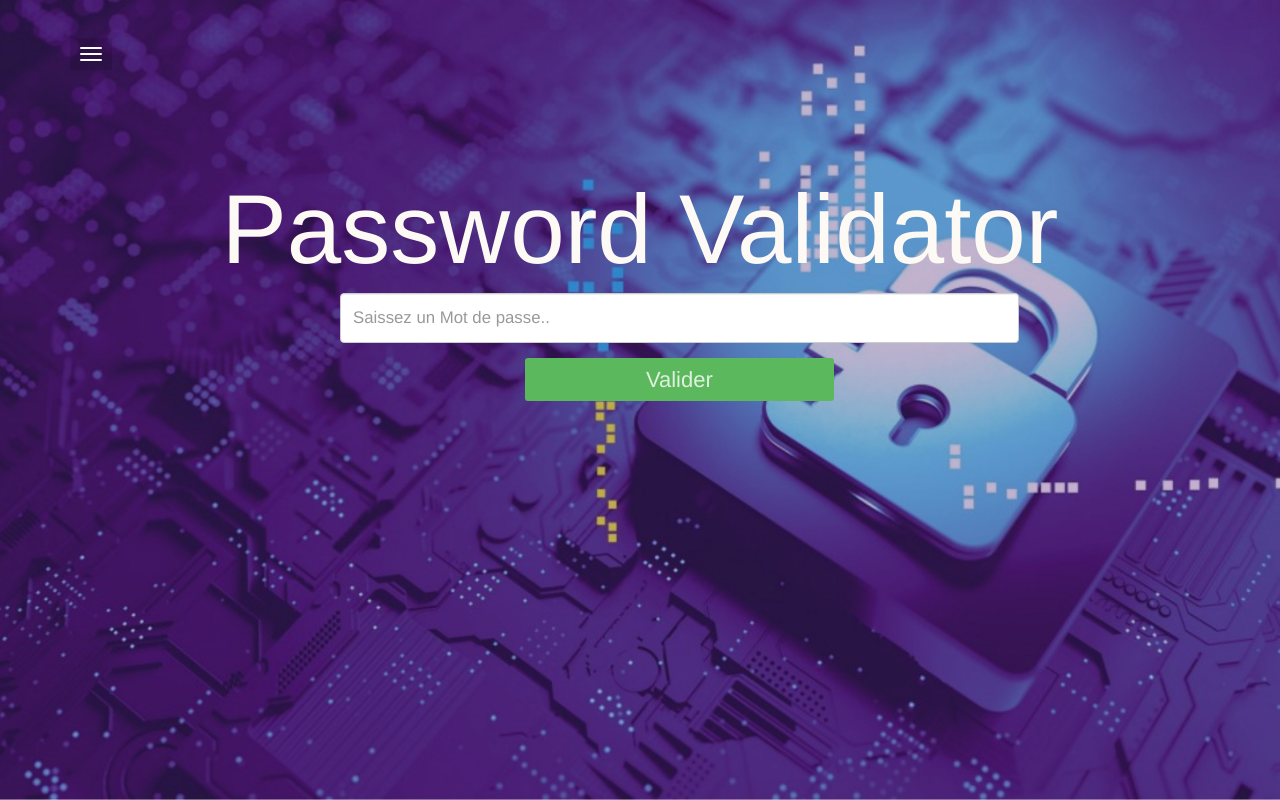
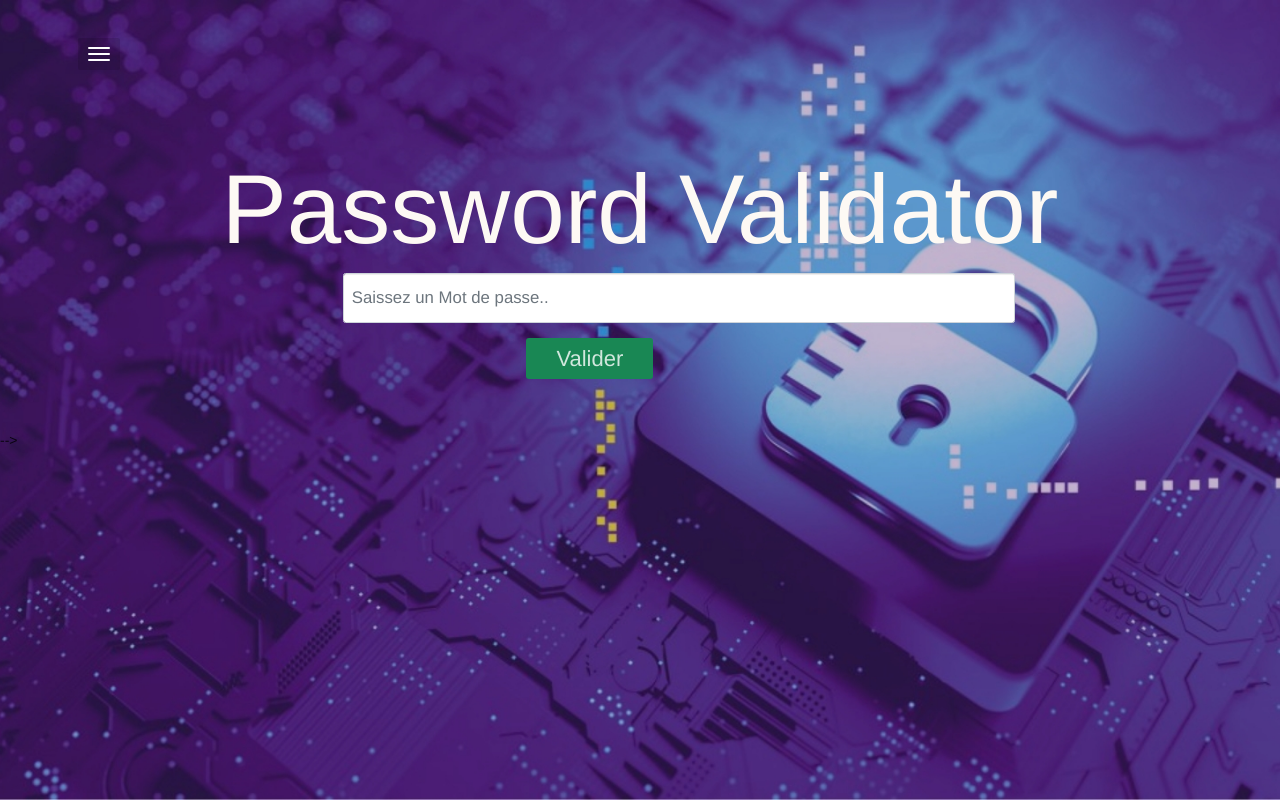
Before and after one commit to cven97/Verificateur-de-mots-de-passe, a Django app: page / in a window 1280 px wide. Run offline with Django 4.2, Linux system fonts and the light colour scheme; some libraries are stand-ins or nearby versions; some web fonts are replaced.

Commit message:
7 commit

```diff
--- a/PasswordValidator/Templates/home.html
+++ b/PasswordValidator/Templates/home.html
@@ -14,7 +14,7 @@
 
 	<!-- Bootstrap itself -->
 	<link href="http://netdna.bootstrapcdn.com/bootstrap/3.0.3/css/bootstrap.min.css" rel="stylesheet" type="text/css">
-	<!-- <link href="https://cdn.jsdelivr.net/npm/bootstrap@5.0.2/dist/css/bootstrap.min.css" rel="stylesheet" integrity="sha384-EVSTQN3/azprG1Anm3QDgpJLIm9Nao0Yz1ztcQTwFspd3yD65VohhpuuCOmLASjC" crossorigin="anonymous"> -->
+	<link href="https://cdn.jsdelivr.net/npm/bootstrap@5.0.2/dist/css/bootstrap.min.css" rel="stylesheet" integrity="sha384-EVSTQN3/azprG1Anm3QDgpJLIm9Nao0Yz1ztcQTwFspd3yD65VohhpuuCOmLASjC" crossorigin="anonymous">
 	<!-- Custom styles -->
 	<!-- <link rel="stylesheet" href="assets/css/magister.css"> -->
 	<!-- <link rel="stylesheet" href="{% static 'assets/css/bootstrap.min.css' %}"> -->
@@ -23,7 +23,7 @@
 
 
 	<!-- Fonts -->
-	<!-- <link href="http://netdna.bootstrapcdn.com/font-awesome/4.0.3/css/font-awesome.min.css" rel="stylesheet" -->
+	<link href="http://netdna.bootstrapcdn.com/font-awesome/4.0.3/css/font-awesome.min.css" rel="stylesheet">
 		<!-- type="text/css"> -->
 	<link href='http://fonts.googleapis.com/css?family=Wire+One' rel='stylesheet' type='text/css'>
 </head>
@@ -115,7 +115,7 @@
 
 
 	<!-- Load js libs only when the page is loaded. -->
-	<!-- <script src="http://ajax.googleapis.com/ajax/libs/jquery/1.10.2/jquery.min.js"></script>
+	<script src="http://ajax.googleapis.com/ajax/libs/jquery/1.10.2/jquery.min.js"></script>
 	<script src="http://netdna.bootstrapcdn.com/bootstrap/3.0.3/js/bootstrap.min.js"></script>
 	 -->
 
@@ -123,7 +123,7 @@
 
 	<!-- Custom template scripts -->
 	<script src="{% static 'assets/js/modernizr.custom.72241.js' %}"></script>
-	<script src="{% static 'assets/js/jquery.min.js' %}"></script>
+	<!-- <script src="{% static 'assets/js/jquery.min.js' %}"></script> -->
 	<!-- <script src="{% static 'assets/js/bootstrap.min.js' %}"></script> -->
 	<script src="{% static 'assets/js/magister.js' %}"></script>
 </body>
```
